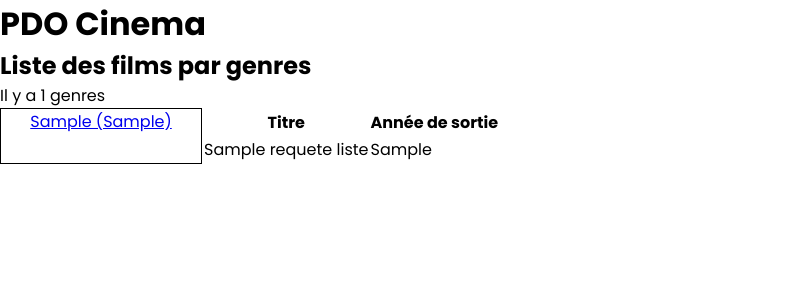
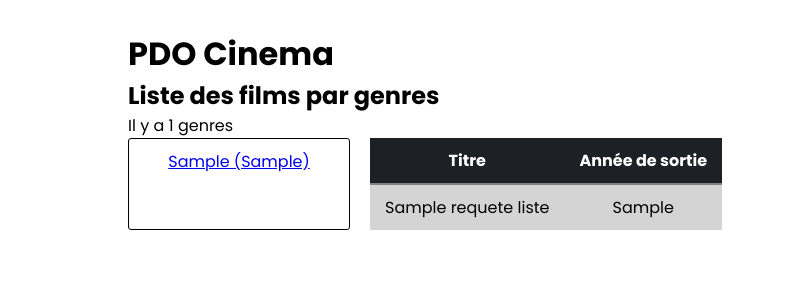
Before and after one commit to JeanNoLimit/appli_cinema, a PHP site: the page made by view/parGenres.php in a window 1280 px wide. Shown: the part 60-360 px from the top of the page, without its empty margins (0-785 px from the left). Run offline with PHP 8.4, Linux system fonts and the light colour scheme; the template is opened without the code that fills it: most values are stand-ins (such as "Sample title", 1, 10 or a date in 2020).

Commit message:
mise en forme tableau - a revoir.

```diff
--- a/public/css/style.css
+++ b/public/css/style.css
@@ -64,7 +64,49 @@ a:hover {
 }
 
 
-/***** PAGE GENRE ********/
+/******************  Body  *****************************/
+
+#contenu{
+    margin-top: 30px;
+    margin-left: 10%;
+    margin-right: 10%;
+}
+
+/******************  table  *****************************/
+
+.table_affichage {
+    border-collapse: collapse;
+    margin-left: auto;
+    margin-right: auto;
+
+
+}
+thead{
+    border-bottom: #808080 solid 2px;
+    background-color: #1d2024;
+    color: white;
+
+}
+.titre_film {
+    text-align: left;
+}
+
+th, td {
+    padding: 10px 15px;
+    text-align: center;
+    vertical-align: middle;
+
+}
+
+tbody tr:nth-child(odd) {
+    background-color:#d4d4d4
+  }
+
+
+
+
+
+/****************** PAGE GENRE ************************/
 
 #page_genre {
     display: flex;
@@ -72,6 +114,16 @@ a:hover {
 
 .conteneur_genre {
     border: solid 1px black;
+    border-radius: 3px;
     width: 200PX;
     text-align: center;
+    padding: 10px;
   }
+
+.table_genre{
+    max-height: 15px;
+    margin-left: 20px;
+}
+.conteneur_genre li {
+    list-style: none;
+}
--- a/view/listActeurs.php
+++ b/view/listActeurs.php
@@ -2,7 +2,7 @@
 
 <p class="compteur">Il y a <?= $requete->rowCount() ?> acteurs</p>
 
-<table>
+<table class="table_affichage">
     <thead>
         <tr>
             <th>Prénom</th>
--- a/view/listFilms.php
+++ b/view/listFilms.php
@@ -3,7 +3,7 @@
 
 <p class="compteur">Il y a <?= $requete->rowCount() ?> films</p>
 
-<table class="uk-table uk-table-striped">
+<table class="table_affichage">
     <thead>
         <tr>
             <th>Titre</th>
@@ -16,7 +16,7 @@
         <?php
             foreach($requete->fetchAll() as $film) {?>
                 <tr>
-                    <td> <?= $film['titre'] ?></td>
+                    <td class="titre_film"> <?= $film['titre'] ?></td>
                     <td> <?= $film['nom']." ". $film['prenom'] ?></td>
                     <td> <?= $film['anne_sortie'] ?></td>
                     <td> <?= $film['duree'] ?></td>
--- a/view/listRealisateurs.php
+++ b/view/listRealisateurs.php
@@ -2,7 +2,7 @@
 
 <p class="compteur">Il y a <?= $requete->rowcount() ?> réalisteurs/réalisatrices </p>
 
-<table>
+<table class="table_affichage">
     <thead>
         <tr>
             <th>Prénom</th>
--- a/view/parGenres.php
+++ b/view/parGenres.php
@@ -11,7 +11,7 @@
             <?php }?>
         </ul>
     </div>
-    <table class="table_genre">
+    <table class="table_affichage table_genre">
     <thead>
         <tr>
             <th>Titre</th>
```
